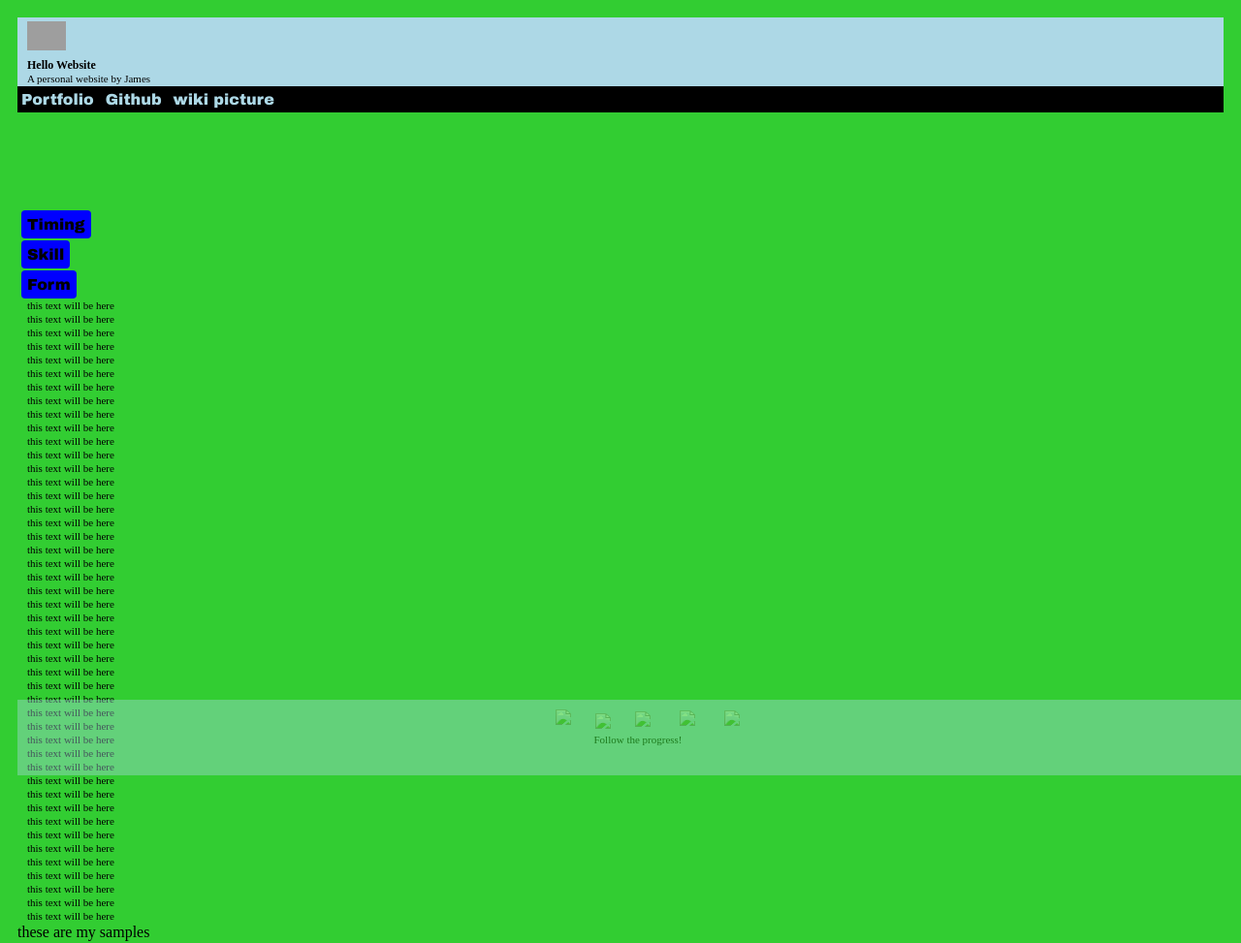
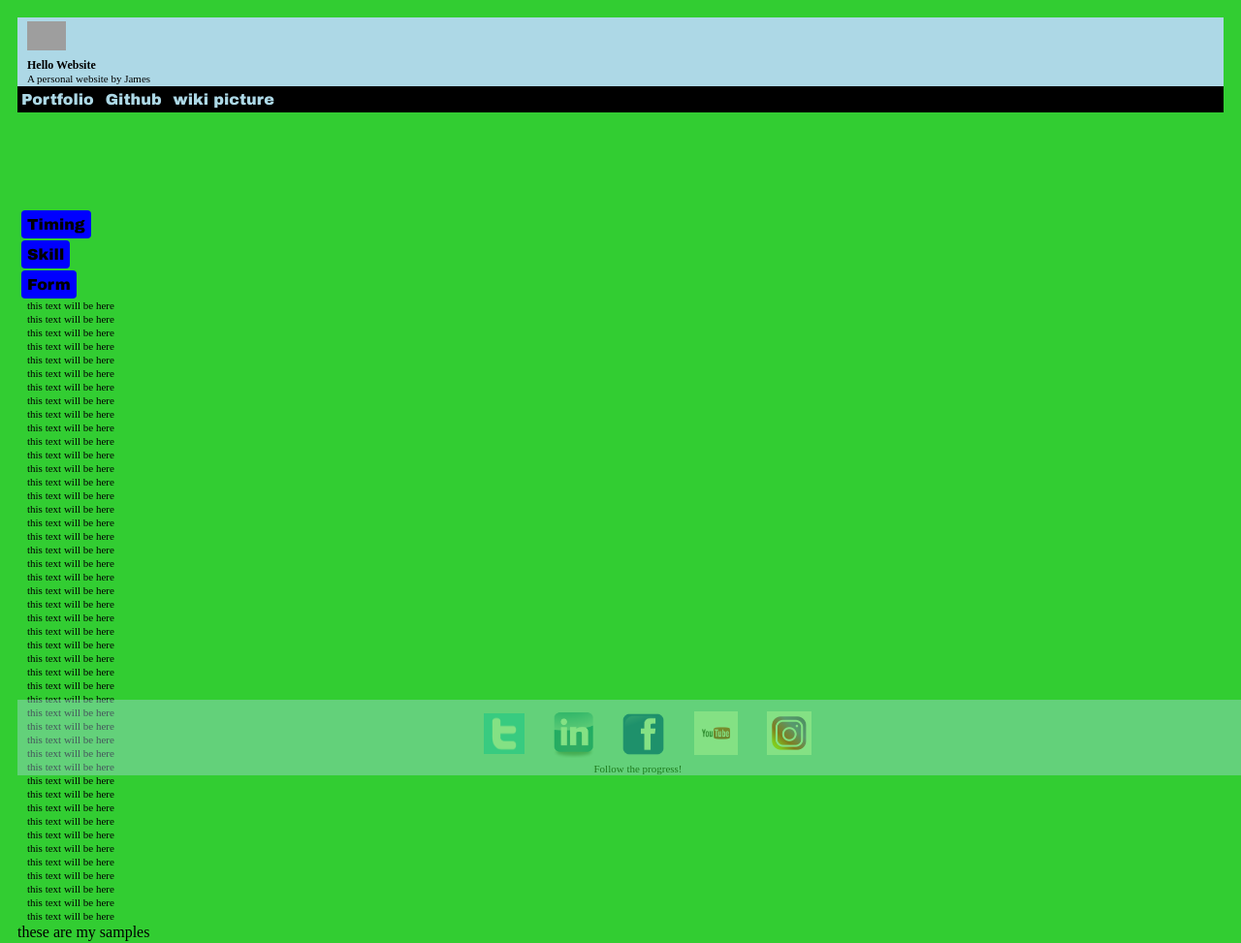
Before and after one commit to paulshorey/NYCDA, a plain HTML site: page students/pro_website/website.html in a window 1280 px wide. Shown: the whole page at 97% size. Drawn offline with Linux system fonts and the light colour scheme; grey boxes are pictures that could not be loaded.

Commit message:
fixed icons

```diff
--- a/students/pro_website/website.html
+++ b/students/pro_website/website.html
@@ -95,11 +95,11 @@
 	</body>
 		<footer>
 			<footerpics>
-				<a href="https://twitter.com"><img class="twitter_pic" src="twiter.png"/></a>
-				<a href="https://www.linkedin.com"><img class="linkedin_pic" src="LinkedIn.png"/></a>
-				<a href="https://www.facebook.com"><img class="facebook_pic" src="facebook.png"/></a>
-				<a href="https://www.youtube.com"><img class="youtube_pic" src="youtube.png"/></a>
-				<a href="https://www.instagram.com/?hl=en"><img class="instagram_pic" src="instagram.jpg"/></a>
+				<a href="https://twitter.com"><img class="twitter_pic" src="website-pics/twiter.png"/></a>
+				<a href="https://www.linkedin.com"><img class="linkedin_pic" src="website-pics/LinkedIn.png"/></a>
+				<a href="https://www.facebook.com"><img class="facebook_pic" src="website-pics/facebook.png"/></a>
+				<a href="https://www.youtube.com"><img class="youtube_pic" src="website-pics/youtube.png"/></a>
+				<a href="https://www.instagram.com/?hl=en"><img class="instagram_pic" src="website-pics/instagram.jpg"/></a>
 			</footerpics>
 			<p class="foot">Follow the progress!</p>
 
```
